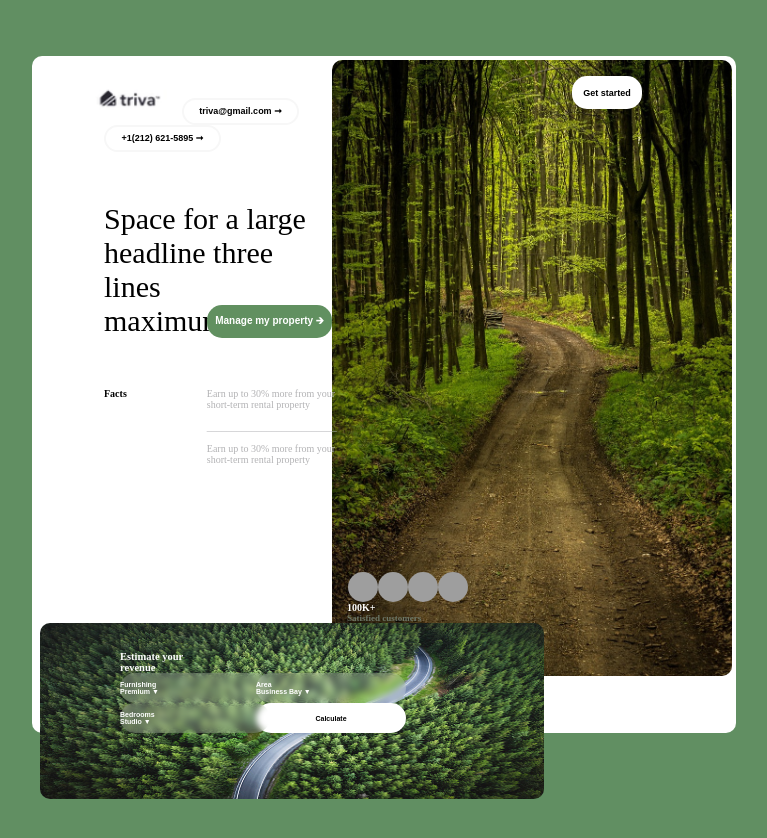
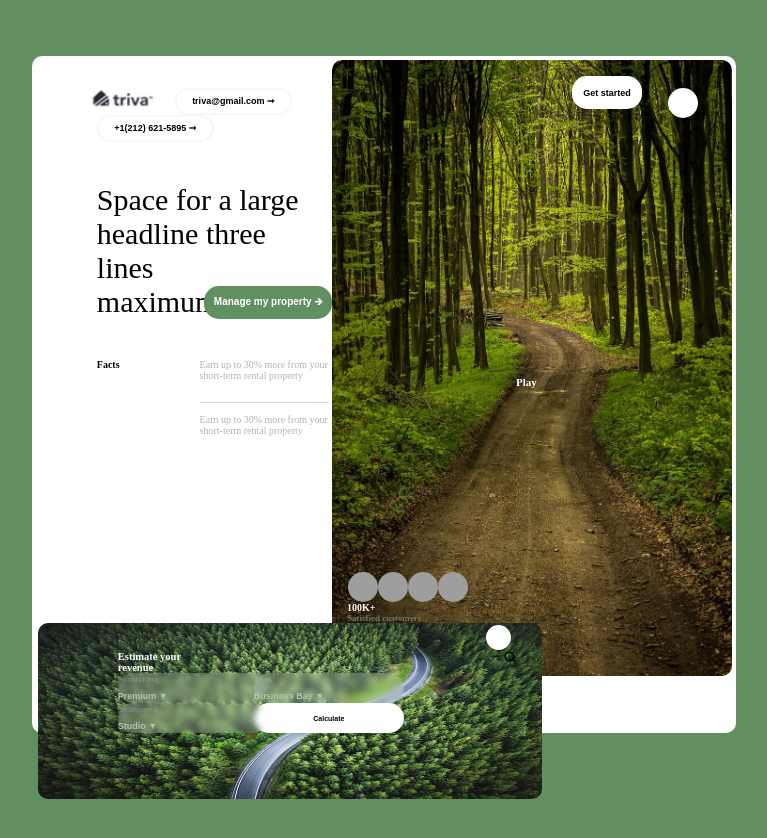
Before and after one commit to magsca/secondproperty, a plain HTML site: page index.html in a window 1280 px wide. Shown: the whole page, without its empty margins (352-1119 px from the left). Drawn offline with Linux system fonts and the light colour scheme; grey boxes are pictures that could not be loaded.

Commit message:
insert circle button, align triva logo

```diff
--- a/index.html
+++ b/index.html
@@ -15,9 +15,11 @@
         <aside>
             <div>
                 <div class="startposition">
-        <button id="start" >Get started</button>
-
-
+                    <button id="start">Get started</button>
+                    <button id="asidebutton"></button>
+                    <div class="play">
+                        <p>Play</p>
+                    </div>
                     <img id="road" src="img/forestroad.jpg">
                 </div>
             </div>
@@ -39,7 +41,7 @@
         <main>
 
             <section>
-            <div >
+                <div>
 
                     <img id="triva" src="img/trivalogo.PNG">
                     <button id="ontopmail" type="submit">
@@ -63,10 +65,11 @@
                     <div>
                         <h2 id="facts">
                             Facts
-                    </h2 >
+                        </h2>
                     </div>
                     <div id="earnup">
-                    <p>Earn up to 30% more from your <br> short-term rental property <br><br> __________________________  </p>
+                        <p>Earn up to 30% more from your <br> short-term rental property <br><br>
+                            __________________________ </p>
                         <br>
                         <p>Earn up to 30% more from your <br> short-term rental property</p>
                     </div>
@@ -79,22 +82,29 @@
                     <h1>Estimate your <br> revenue
                     </h1>
                 </div>
+                <div class="butt">
+                    <button id="searchbutton"></button>
+                    <div id="search">
+                        <img src="img/lupa.png">
+                    </div>
+                </div>
                 <div id="allbuttons">
                     <button class="threebutton">
-                Furnishing
+                        <div class="smallbuttontitle">Furnishing</div>
                         <br>
-                Premium ▼</button>
+                        <div class="bigbuttontitle"> Premium ▼ </div>
+                    </button>
                     <button class="areabutton">
-                Area
+                        <div class="smallbuttontitle"> Area</div>
                         <br>
-                Business Bay ▼
+                        <div class="bigbuttontitle">Business Bay ▼</div>
                     </button>
                     <button class="threebutton">
-                Bedrooms
+                        <div class="smallbuttontitle"> Bedrooms</div>
                         <br>
-                Studio ▼
+                        <div class="bigbuttontitle"> Studio ▼ </div>
                     </button>
-            <button class="unicbutton" >
+                    <button class="unicbutton">
                         Calculate
                     </button>
 
--- a/style.css
+++ b/style.css
@@ -2,17 +2,21 @@
     padding: 0%;
     margin: 0%;
 }
-body{
+
+body {
 
     background-color: #618F62;
 
+
 }
-main{
-    margin-left:9vh;
+
+main {
+    margin-left: 8.1vh;
 }
-.wrap{
+
+.wrap {
     width: 55%;
-    height: 80%;
+    height: 90%;
     background-color: white;
     margin-top: 7vh;
     margin-right: 7vh;
@@ -20,10 +24,12 @@ main{
     margin-left: 48vh;
     border-radius: 10px;
 }
+
 aside {
     float: right;
 }
-#start{
+
+#start {
     border-radius: 15px;
     height: 33px;
     width: 70px;
@@ -35,18 +41,40 @@ aside {
     margin-top: 20px;
     text-align: center;
     border: 0px;
-    position:absolute;
+    position: absolute;
+}
+
+.startposition {
+    display: flex;
+    flex-direction: row;
 
 
 }
 
-.startposition{
-display: flex;
-flex-direction: row;
-
-
+#asidebutton {
+    border-radius: 50%;
+    height: 30px;
+    width: 30px;
+    background-color: white;
+    font-weight: bold;
+    color: black;
+    font-size: 9px;
+    margin-top: 4vh;
+    margin-left: 42vh;
+    text-align: center;
+    border: 0px;
+    position: absolute;
 }
 
+.play {
+    margin-top: 40vh;
+    margin-left: 23vh;
+    position: absolute;
+    font-size: 11px;
+    font-weight: bolder;
+    color: white;
+    border-radius: 25%;
+}
 
 #road {
     width: 50vh;
@@ -55,6 +83,7 @@ flex-direction: row;
     margin-top: 4px;
     border-radius: 10px;
 }
+
 #fouravatar {
     display: grid;
     grid-auto-flow: column;
@@ -64,27 +93,32 @@ flex-direction: row;
     margin-left: 2vh;
     margin-top: -13vh;
 }
+
 .litleavatar {
     width: 30px;
     height: 30px;
     border-radius: 50px;
 
 }
-.hundred{
+
+.hundred {
     font-size: 10px;
     color: white;
     font-weight: bold;
 }
-.satisfied{
+
+.satisfied {
     font-size: 9px;
     color: #6C7768;
 }
-.hs{
+
+.hs {
     margin-left: 15px;
 }
-#triva{
+
+#triva {
     width: 90px;
-
+    margin-bottom: -10px;
     margin-left: -2vh;
 }
 
@@ -115,12 +149,14 @@ flex-direction: row;
     font-size: 30px;
     font-weight: 400;
 }
-#titlebottom{
+
+#titlebottom {
     display: flex;
     align-items: flex-end;
-    margin-top: 50px;
-    margin-bottom: 50px;
+    margin-top: 41px;
+    margin-bottom: 40px;
 }
+
 #greenprop {
     border-radius: 15px;
     height: 33px;
@@ -132,44 +168,77 @@ flex-direction: row;
     margin-left: -102px;
     border: 0vh;
 }
-#allfacts{
+
+#allfacts {
 
     display: flex;
     align-items: flex-start;
 }
-#facts{
+
+#facts {
     display: flex;
     flex-direction: column;
     font-size: 10px;
 }
-#earnup{
+
+#earnup {
     margin-left: 80px;
     margin-bottom: 20px;
     color: #B3B3B5;
     font-size: 10px;
 }
-.back{
+
+.back {
     width: 60%;
-    margin: 0%;
+    margin-left: 5px;
+    margin-bottom: 5px;
 
 }
 
-#backpic{
+#backpic {
     width: 63vh;
     height: 22vh;
     border-radius: 10px;
     margin-left: -8vh;
 
 }
-.estimate{
+
+.estimate {
     margin-top: -19vh;
     font-size: 7px;
     color: white;
     margin-left: 2vh;
+    width: 30%;
+}
 
+.butt {
+    width: 10%;
+    margin-left: 50vh;
+    margin-top: -3vh;
+    position: absolute;
+}
 
+#search {
+    display: flex;
+    margin-right: 77vh;
 }
-.threebutton{
+
+#searchbutton {
+    border-radius: 50%;
+    height: 25px;
+    width: 25px;
+    background-color: white;
+    font-weight: bold;
+    color: black;
+    font-size: 9px;
+    margin-top: -3vh;
+    margin-left: -2vh;
+    text-align: center;
+    border: 0px;
+    position: absolute;
+}
+
+.threebutton {
     border-radius: 15px;
     height: 30px;
     width: 150px;
@@ -182,7 +251,20 @@ flex-direction: row;
     margin-left: 2vh;
     border: 0px;
 }
-.areabutton{
+
+.smallbuttontitle {
+    font-size: 8px;
+    color: #b4c5ac56;
+    ;
+
+}
+
+.bigbuttontitle {
+    font-size: 9px;
+    color: #b4c5ac;
+}
+
+.areabutton {
     border-radius: 15px;
     height: 30px;
     width: 150px;
@@ -196,7 +278,8 @@ flex-direction: row;
     border: 0px;
 
 }
-.unicbutton{
+
+.unicbutton {
     border-radius: 15px;
     height: 30px;
     width: 150px;
@@ -204,12 +287,13 @@ flex-direction: row;
     font-weight: bold;
     color: black;
     font-size: 7px;
-    margin-left:-6vh ;
+    margin-left: -6vh;
     text-align: center;
     border: 0px;
 }
-#allbuttons{
+
+#allbuttons {
     display: grid;
-    grid-template-columns:200px 200px ;
+    grid-template-columns: 200px 200px;
     margin-top: 0vh;
 }
```
Also changed, not shown: img/lupa.png (added). Lines whose indentation alone changed are shown as unchanged.
